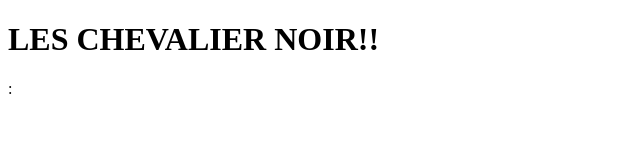
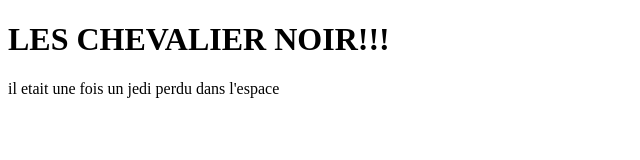
Before and after one commit to moubaali/formation-git-mastering, a plain HTML site: page index.html in a window 1280 px wide. Shown: the whole page, without its empty margins (0-640 px from the left). Drawn offline with Linux system fonts and the light colour scheme.

Commit message:
new paragraphe

```diff
--- a/index.html
+++ b/index.html
@@ -7,6 +7,7 @@
     <title>Document</title>
 </head>
 <body>
-    <h1>LES CHEVALIER NOIR!!</h1> :
+    <h1>LES CHEVALIER NOIR!!!</h1>
+    <div>il etait une fois un jedi perdu dans l'espace </div>
 </body>
 </html>
```
